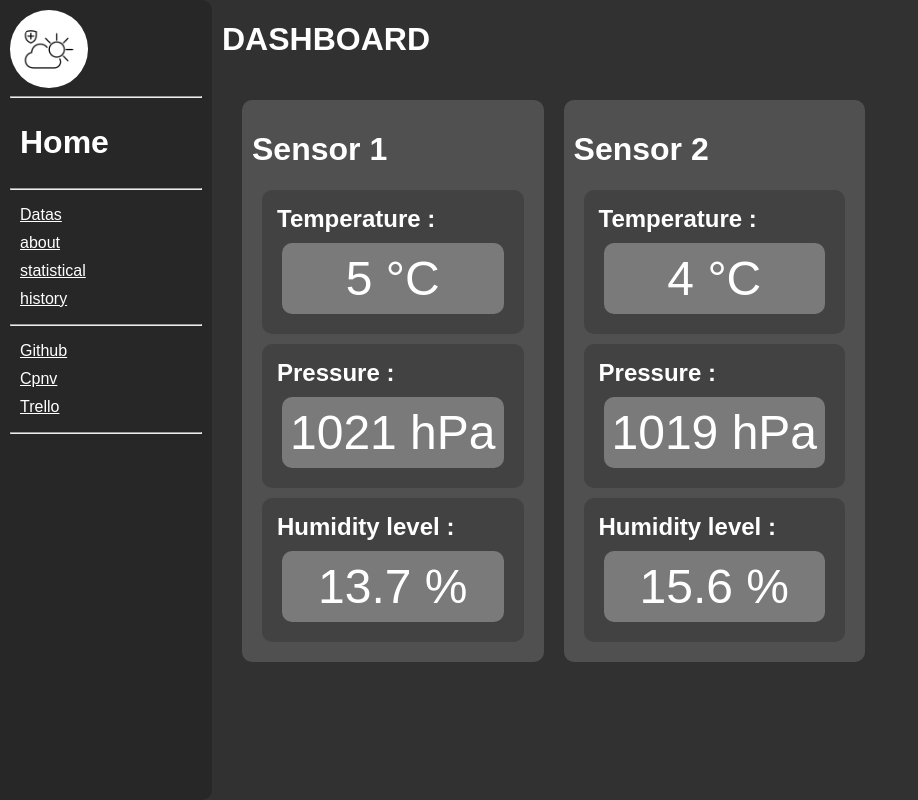
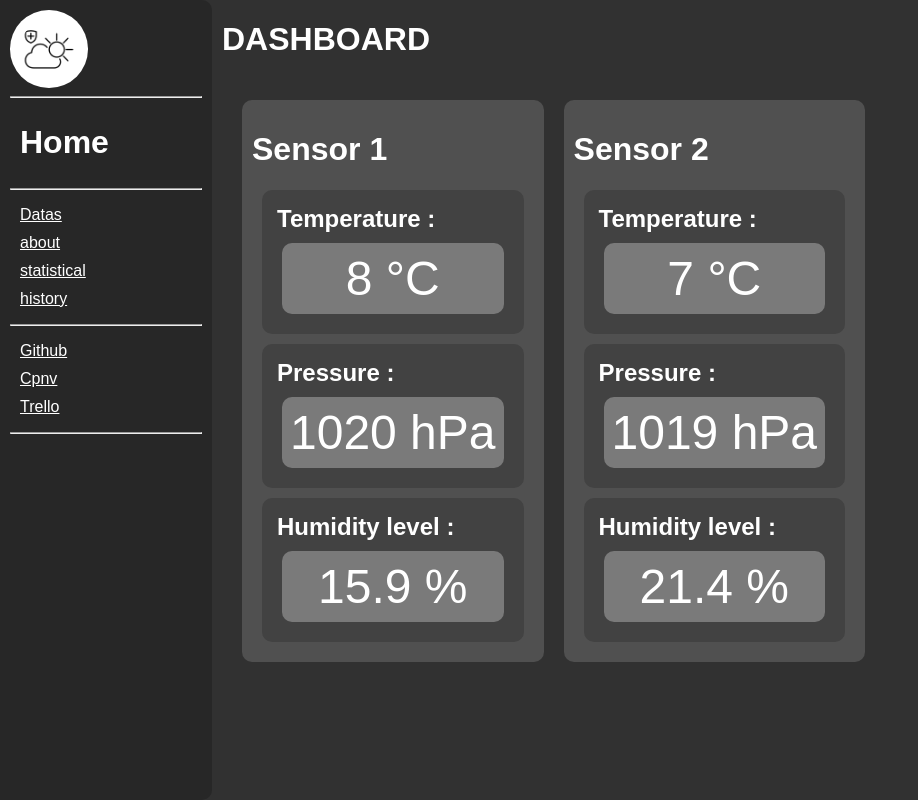
Before and after one commit to pj43svh/MA-Metier-Station-Meteo, a Flask app: page / in a window 1280 px wide. Shown: the whole page, without its empty margins (0-918 px from the left). Run offline with Flask 3, Linux system fonts and the light colour scheme.

Commit message:
changement des graphique par des graphique multilignes pour comparer les capteurs.

```diff
--- a/data.json
+++ b/data.json
@@ -1,11 +1,11 @@
 {
-"timestamp" : ["16.01.2026 : 07h45","16.01.2026 : 08h00","16.01.2026 : 08h15","16.01.2026 : 08h30"],
+"timestamp" : ["16.01.2026 : 07h45","16.01.2026 : 08h00","16.01.2026 : 08h15","16.01.2026 : 08h30","16.01.2026 : 08h45","16.01.2026 : 09h00","16.01.2026 : 9h15"],
 
-"temperature1" : [-4,-2,2,5],
-"pressure1": [1019,1020,1019,1021],
-"humidity1": [12.1,14.3,13.5,13.7],
+"temperature1" : [-4,-2,2,5,7,6,8],
+"pressure1": [1019,1020,1019,1021,1024,1023,1020],
+"humidity1": [12.1,14.3,13.5,13.7,14.5,16.3,15.9],
 
-"temperature2" : [-3,-1,3,4],
-"pressure2":[1018,1020,1021,1019],
-"humidity2":[11.3,13.2,14.2,15.6]
+"temperature2" : [-3,-1,3,4,5,6,7],
+"pressure2":[1018,1020,1021,1019,1023,1021,1019],
+"humidity2":[11.3,13.2,14.2,15.6,17.3,19.4,21.4]
 }
--- a/main.py
+++ b/main.py
@@ -1,3 +1,4 @@
+import numpy as np
 import matplotlib
 matplotlib.use('Agg')
 
@@ -35,13 +36,10 @@ def history():
 @app.route("/statistical")
 def statistical():
 
-    create_graph_line("temperature1","timestamp",label_x="heures",label_y="°C",titre="Temperatures")
-    create_graph_line("pressure1","timestamp",label_x="heures",label_y="hPa",titre="Pressures")
-    create_graph_bar("humidity1","timestamp",label_x="heures",label_y="%",titre="Humidity levels")
+    create_graph_line(["temperature1","temperature2"],"timestamp",label_x="",label_y="°C",line_title=["Sensor 1","Sensor 2"],title="Temperatures", color =["tab:blue","tab:red"])
+    create_graph_line(["pressure1","pressure2"],"timestamp",label_x="",label_y="hPa",line_title=["Sensor 1","Sensor 2"],title="Pressures", color =["tab:blue","tab:red"])
+    create_graph_bar(["humidity1","humidity2"],"timestamp",label_x="",label_y="%",bar_title=["Sensor 1","Sensor 2"],title="Humidity levels", color =["tab:blue","tab:red"])
 
-    create_graph_line("temperature2","timestamp",label_x="heures",label_y="°C",titre="Temperatures")
-    create_graph_line("pressure2","timestamp",label_x="heures",label_y="hPa",titre="Pressures")
-    create_graph_bar("humidity2","timestamp",label_x="heures",label_y="%",titre="Humidity levels")
 
     return render_template('statistical.html')
 
@@ -54,13 +52,15 @@ def statistical():
 def inject_timestamp():
     return {"timestamp": lambda: int(time.time())}
 
-def create_graph_line(var,echelle,label_x="abscissa",label_y="ordored",titre="Title",x=10,y=5,couleur="tab:blue"):
+def create_graph_line(var,echelle,label_x="abscissa",label_y="ordored",line_title=["title of line"] ,title="Title",x=10,y=5,color=["tab:blue"]):
     with open(json_file_path, 'r') as json_file:
         data = json.load(json_file)
 
     plt.figure(figsize=(x, y))
-    plt.plot(data.get(echelle), data.get(var)[-len(data.get(echelle)):], marker='o', color=couleur, label=titre)
-    plt.title(titre)
+    for i in range(len(var)):
+        plt.plot(data.get(echelle), data.get(var[i])[-len(data.get(echelle)):], marker='o', color=color[i], label=line_title[i])
+
+    plt.title(title)
     plt.xlabel(label_x)
     plt.ylabel(label_y)
     plt.xticks(rotation=45)
@@ -72,7 +72,7 @@ def create_graph_line(var,echelle,label_x="abscissa",label_y="ordored",titre="Ti
     static_dir = os.path.join(BASE_DIR, 'static')
     os.makedirs(static_dir, exist_ok=True)
 
-    file_path = os.path.join(static_dir, f"graph_{var}.png")
+    file_path = os.path.join(static_dir, f"graph_{title}.png")
 
     try:
         plt.savefig(file_path)
@@ -83,16 +83,27 @@ def create_graph_line(var,echelle,label_x="abscissa",label_y="ordored",titre="Ti
         plt.close()
         return "Erreur interne — impossible de générer le graphique", 500
 
-def create_graph_bar(var,echelle,label_x="abscissa",label_y="height",titre="Title",x=10,y=5,couleur="tab:blue"):
+def create_graph_bar(var,echelle,label_x="abscissa",label_y="height",bar_title=["title of bar"],title="Title",x=10,y=5,color=["tab:blue"]):
     with open(json_file_path, 'r') as json_file:
         data = json.load(json_file)
 
     plt.figure(figsize=(x, y))
-    plt.bar(data.get(echelle), data.get(var)[-len(data.get(echelle)):], color=couleur, label=titre)
-    plt.title(titre)
+
+    n = len(var)
+    bar_width = 0.8 / n
+    x_positions = np.arange(len(data.get(echelle)))
+    for i in range(n):
+        offset = (i - n/2 + 0.5) * bar_width
+        plt.bar(x_positions + offset,
+                data.get(var[i])[-len(data.get(echelle)):],
+                width=bar_width,
+                color=color[i],
+                label=bar_title[i],
+                alpha=0.7)
+    plt.xticks(x_positions, data.get(echelle), rotation=45, ha='right')
+    plt.title(title)
     plt.xlabel(label_x)
     plt.ylabel(label_y)
-    plt.xticks(rotation=45)
     plt.grid(True, alpha=0.3)
     plt.legend()
     plt.tight_layout()
@@ -101,7 +112,7 @@ def create_graph_bar(var,echelle,label_x="abscissa",label_y="height",titre="Titl
     static_dir = os.path.join(BASE_DIR, 'static')
     os.makedirs(static_dir, exist_ok=True)
 
-    file_path = os.path.join(static_dir, f"graph_{var}.png")
+    file_path = os.path.join(static_dir, f"graph_{title}.png")
 
     try:
         plt.savefig(file_path)
--- a/static/style.css
+++ b/static/style.css
@@ -76,25 +76,29 @@ nav li a:hover {
     display: flex;
 }
 
-.donnee {
+.data {
     background-color: #424242;
     padding: 10px;
     border-radius: 10px;
     margin: 10px;
 }
 
-.donnee h2 {
+.data h2 {
     margin: 5px;
     font-size: 1.5em;
 }
 
-.donnee p {
+.data p {
     font-size: 3em;
     margin: 10px;
     padding: 8px;
     background-color: #7a7a7a;
     border-radius: 10px;
     text-align: center;
+}
+
+.data p:hover{
+    background: #505050;
 }
 
 canvas {
--- a/templates/index.html
+++ b/templates/index.html
@@ -40,17 +40,17 @@
 
                 <h1>Sensor 1</h1>
 
-                <div class="donnee">
+                <div class="data">
                     <h2>Temperature :</h2>
                     <p id="temperature1">X °C</p>
                 </div>
 
-                <div class="donnee">
+                <div class="data">
                     <h2>Pressure :</h2>
                     <p id="pressure1">X hPa</p>
                 </div>
 
-                <div class="donnee">
+                <div class="data">
                     <h2>Humidity level :</h2>
                     <p id="humidity1">X %</p>
                 </div>
@@ -61,17 +61,17 @@
 
                 <h1>Sensor 2</h1>
 
-                <div class="donnee">
+                <div class="data">
                     <h2>Temperature :</h2>
                     <p id="temperature2">X °C</p>
                 </div>
 
-                <div class="donnee">
+                <div class="data">
                     <h2>Pressure :</h2>
                     <p id="pressure2">X hPa</p>
                 </div>
 
-                <div class="donnee">
+                <div class="data">
                     <h2>Humidity level :</h2>
                     <p id="humidity2">X %</p>
                 </div>
@@ -84,7 +84,7 @@
 
 
 
-    <script src="/static/js/donnee.js"></script>
+    <script src="/static/js/data.js"></script>
 
 </body>
 
```
Also changed, not shown: templates/statistical.html (+5 -26 lines), static/js/data.js (renamed from static/js/donnee.js).
